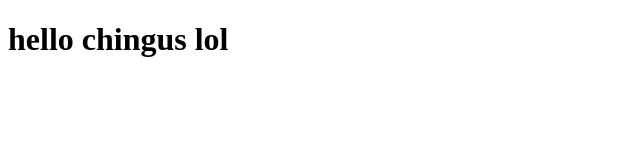
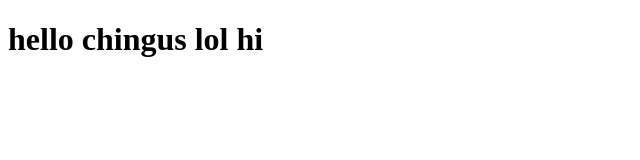
Before and after one commit to n-patil12/my-personal-website, a React (Vite) app in the folder niharika-website/: page / in a window 1280 px wide. Shown: the top 160 px of the page, without its empty margins (0-640 px from the left). Built offline with nearby package versions, Linux system fonts and the light colour scheme.

Commit message:
adding a new change to jsx

```diff
--- a/niharika-website/src/App.jsx
+++ b/niharika-website/src/App.jsx
@@ -5,7 +5,7 @@ function App() {
 
   return (
     <>
-    <h1>hello chingus lol</h1>
+    <h1>hello chingus lol hi</h1>
     </>
   )
 }
```
